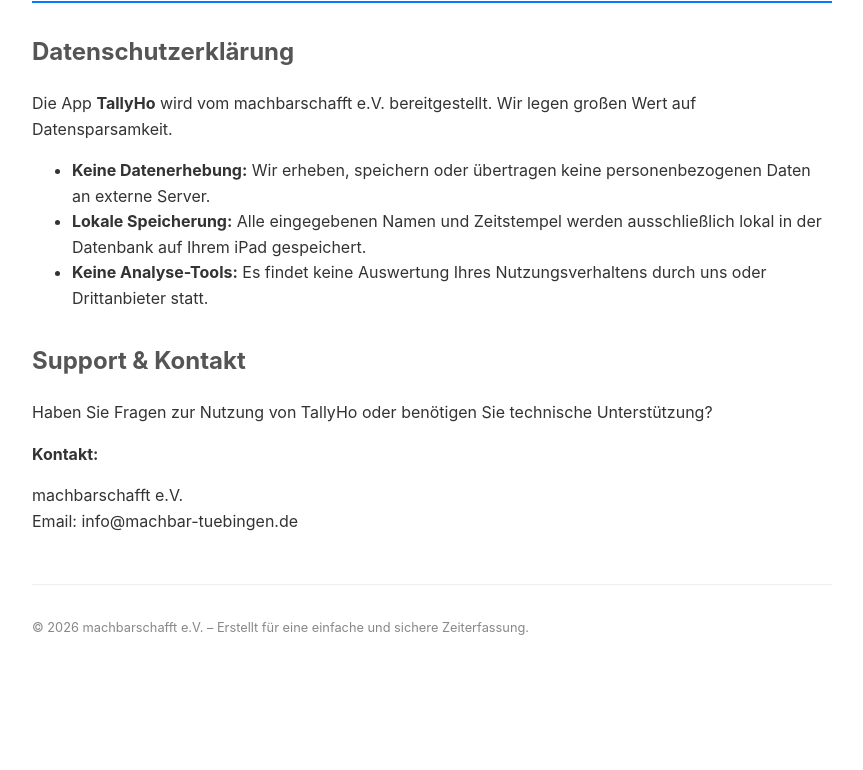
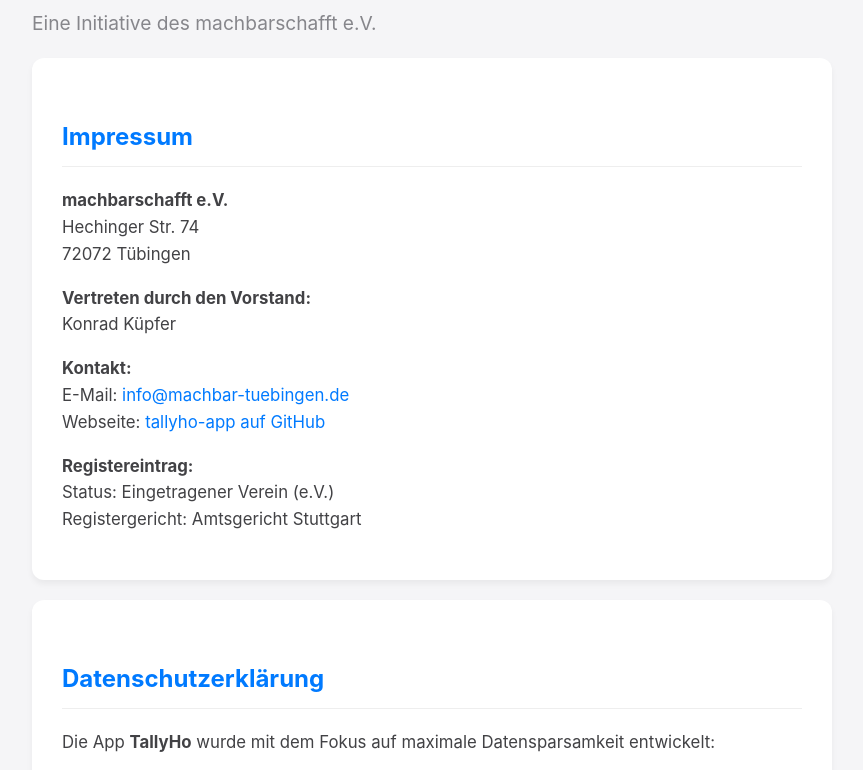
Before and after one commit to HPony/tallyho-app, a plain HTML site: page index.html in a window 1280 px wide. Shown: the part 142-912 px from the top of the page, without its empty margins (208-1071 px from the left). Before the commit the page ends 853 px from the top, so only its background shows below. Drawn offline with Linux system fonts and the light colour scheme.

Commit message:
Update index.html

```diff
--- a/index.html
+++ b/index.html
@@ -3,37 +3,97 @@
 <head>
     <meta charset="UTF-8">
     <meta name="viewport" content="width=device-width, initial-scale=1.0">
-    <title>TallyHo - Datenschutz & Support</title>
+    <title>TallyHo - Impressum, Datenschutz & AGB</title>
     <style>
-        body { font-family: -apple-system, BlinkMacSystemFont, "Segoe UI", Roboto, Helvetica, Arial, sans-serif; line-height: 1.6; max-width: 800px; margin: 40px auto; padding: 20px; color: #333; }
-        h1 { color: #007AFF; border-bottom: 2px solid #007AFF; padding-bottom: 10px; }
-        h2 { color: #555; margin-top: 30px; }
-        .footer { margin-top: 50px; font-size: 0.8em; color: #888; border-top: 1px solid #eee; padding-top: 20px; }
+        body {
+            font-family: -apple-system, BlinkMacSystemFont, "Segoe UI", Roboto, Helvetica, Arial, sans-serif;
+            line-height: 1.6;
+            max-width: 800px;
+            margin: 0 auto;
+            padding: 40px 20px;
+            color: #1d1d1f;
+            background-color: #f5f5f7;
+        }
+        .card {
+            background: white;
+            padding: 30px;
+            border-radius: 12px;
+            box-shadow: 0 4px 6px rgba(0,0,0,0.05);
+            margin-bottom: 20px;
+        }
+        h1 { color: #000; font-size: 2.5em; font-weight: 700; margin-bottom: 10px; }
+        h2 { color: #007AFF; border-bottom: 1px solid #eee; padding-bottom: 10px; margin-top: 30px; }
+        h3 { font-size: 1.1em; margin-top: 20px; margin-bottom: 5px; font-weight: 600; }
+        p, li { color: #424245; font-size: 1.05em; }
+        ul { padding-left: 20px; }
+        .footer { text-align: center; font-size: 0.9em; color: #86868b; margin-top: 40px; }
+        a { color: #007AFF; text-decoration: none; }
+        a:hover { text-decoration: underline; }
     </style>
 </head>
 <body>
-    <h1>TallyHo Zeiterfassung</h1>
 
-    <section>
+    <h1>TallyHo</h1>
+    <p style="font-size: 1.2em; color: #86868b;">Eine Initiative des machbarschafft e.V.</p>
+
+    <div class="card" id="impressum">
+        <h2>Impressum</h2>
+        <p><strong>machbarschafft e.V.</strong><br>
+        Hechinger Str. 74<br>
+        72072 Tübingen</p>
+
+        <p><strong>Vertreten durch den Vorstand:</strong><br>
+        Konrad Küpfer</p>
+
+        <p><strong>Kontakt:</strong><br>
+        E-Mail: <a href="mailto:info@machbar-tuebingen.de">info@machbar-tuebingen.de</a><br>
+        Webseite: <a href="https://github.com/H Pony/tallyho-app">tallyho-app auf GitHub</a></p>
+
+        <p><strong>Registereintrag:</strong><br>
+        Status: Eingetragener Verein (e.V.)<br>
+        Registergericht: Amtsgericht Stuttgart</p>
+    </div>
+
+    <div class="card" id="datenschutz">
         <h2>Datenschutzerklärung</h2>
-        <p>Die App <strong>TallyHo</strong> wird vom machbarschafft e.V. bereitgestellt. Wir legen großen Wert auf Datensparsamkeit.</p>
+        <p>Die App <strong>TallyHo</strong> wurde mit dem Fokus auf maximale Datensparsamkeit entwickelt:</p>
         <ul>
-            <li><strong>Keine Datenerhebung:</strong> Wir erheben, speichern oder übertragen keine personenbezogenen Daten an externe Server.</li>
-            <li><strong>Lokale Speicherung:</strong> Alle eingegebenen Namen und Zeitstempel werden ausschließlich lokal in der Datenbank auf Ihrem iPad gespeichert.</li>
-            <li><strong>Keine Analyse-Tools:</strong> Es findet keine Auswertung Ihres Nutzungsverhaltens durch uns oder Drittanbieter statt.</li>
+            <li><strong>Keine Datenerhebung:</strong> Wir erheben, speichern oder übertragen keine personenbezogenen Daten an externe Server oder Dritte.</li>
+            <li><strong>Lokale Speicherung:</strong> Alle von Ihnen eingegebenen Namen und Zeitstempel werden ausschließlich lokal in der Datenbank auf Ihrem iPad gespeichert.</li>
+            <li><strong>Kein Tracking:</strong> Es findet keine Analyse Ihres Nutzungsverhaltens statt. Die App enthält keine Werbe-SDKs oder Analyse-Tools.</li>
         </ul>
-    </section>
+        <p>Da die Daten nur lokal vorliegen, haben wir keinen Zugriff darauf. Wenn Sie die App löschen, werden auch alle lokal gespeicherten Daten unwiderruflich entfernt.</p>
+    </div>
 
-    <section>
-        <h2>Support & Kontakt</h2>
-        <p>Haben Sie Fragen zur Nutzung von TallyHo oder benötigen Sie technische Unterstützung?</p>
-        <p><strong>Kontakt:</strong></p>
-        <p>machbarschafft e.V.<br>
-        Email: info@machbar-tuebingen.de</p>
-    </section>
+    <div class="card" id="agb">
+        <h2>Allgemeine Geschäftsbedingungen</h2>
+
+        <h3>1. Geltungsbereich</h3>
+        <p>Diese Allgemeinen Geschäftsbedingungen (AGB) gelten für die Nutzung der Zeiterfassungs-App TallyHo (nachfolgend "App") durch den Nutzer. Mit der Nutzung der App erklärt der Nutzer sein Einverständnis mit diesen Bedingungen.</p>
+
+        <h3>2. Leistungsbeschreibung</h3>
+        <p>Die App dient der allgemeinen Erfassung und Verwaltung von Arbeitszeiten auf lokaler Basis. Die App stellt keine steuerliche, arbeitsrechtliche oder rechtliche Beratung dar.</p>
+
+        <h3>3. Haftungsausschluss</h3>
+        <p>3.1 Die Nutzung der App erfolgt auf eigenes Risiko. Die App wird ohne jegliche Gewährleistung hinsichtlich der Funktionalität, Genauigkeit, Vollständigkeit oder Eignung für bestimmte Zwecke bereitgestellt.</p>
+        <p>3.2 Wir übernehmen keine Haftung für Schäden, Verluste oder Nachteile, die direkt oder indirekt durch die Nutzung der App entstehen, einschließlich, aber nicht beschränkt auf arbeitsrechtliche, steuerliche oder sonstige rechtliche Konsequenzen.</p>
+        <p>3.3 Der Nutzer ist selbst dafür verantwortlich, die erfassten Daten korrekt zu verwenden und im Zweifelsfall fachlichen Rat von Steuerberatern oder Rechtsanwälten einzuholen.</p>
+
+        <h3>4. Datenschutz</h3>
+        <p>Die Erhebung und Verarbeitung personenbezogener Daten erfolgt gemäß den geltenden Datenschutzbestimmungen. Nähere Informationen finden sich im Abschnitt "Datenschutzerklärung" auf dieser Seite.</p>
+
+        <h3>5. Änderungen der AGB</h3>
+        <p>Wir behalten uns das Recht vor, diese AGB jederzeit zu ändern. Die fortgesetzte Nutzung der App nach einer Änderung gilt als Zustimmung zu den geänderten Bedingungen.</p>
+
+        <h3>6. Schlussbestimmungen</h3>
+        <p>6.1 Sollten einzelne Bestimmungen dieser AGB unwirksam oder undurchführbar sein, bleibt die Wirksamkeit der übrigen Bestimmungen unberührt.</p>
+        <p>6.2 Es gilt das Recht der Bundesrepublik Deutschland.</p>
+    </div>
 
     <div class="footer">
-        <p>&copy; 2026 machbarschafft e.V. – Erstellt für eine einfache und sichere Zeiterfassung.</p>
+        &copy; 2026 machbarschafft e.V. | Tübingen<br>
+        Support: info@machbar-tuebingen.de
     </div>
+
 </body>
 </html>
```
